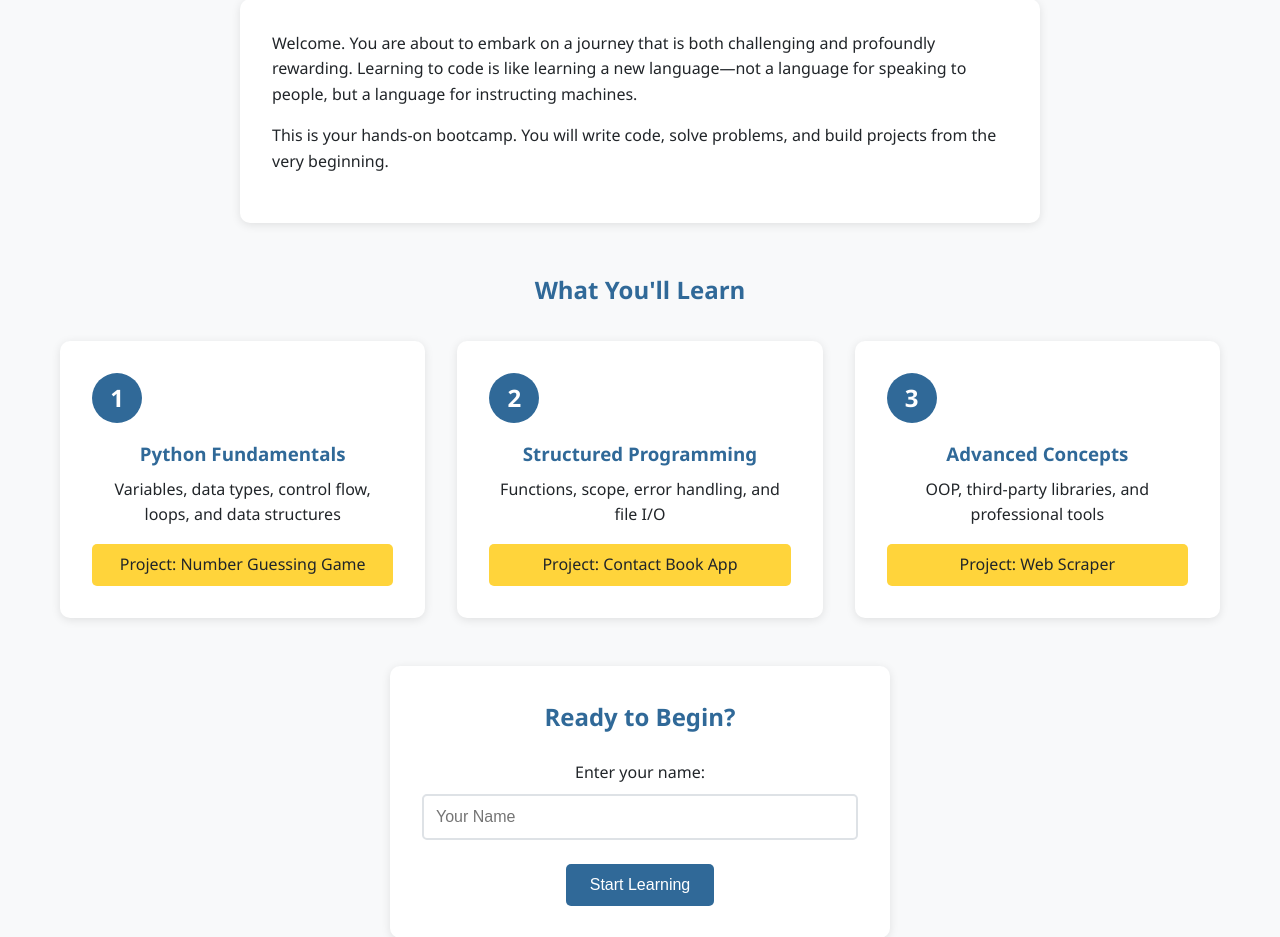
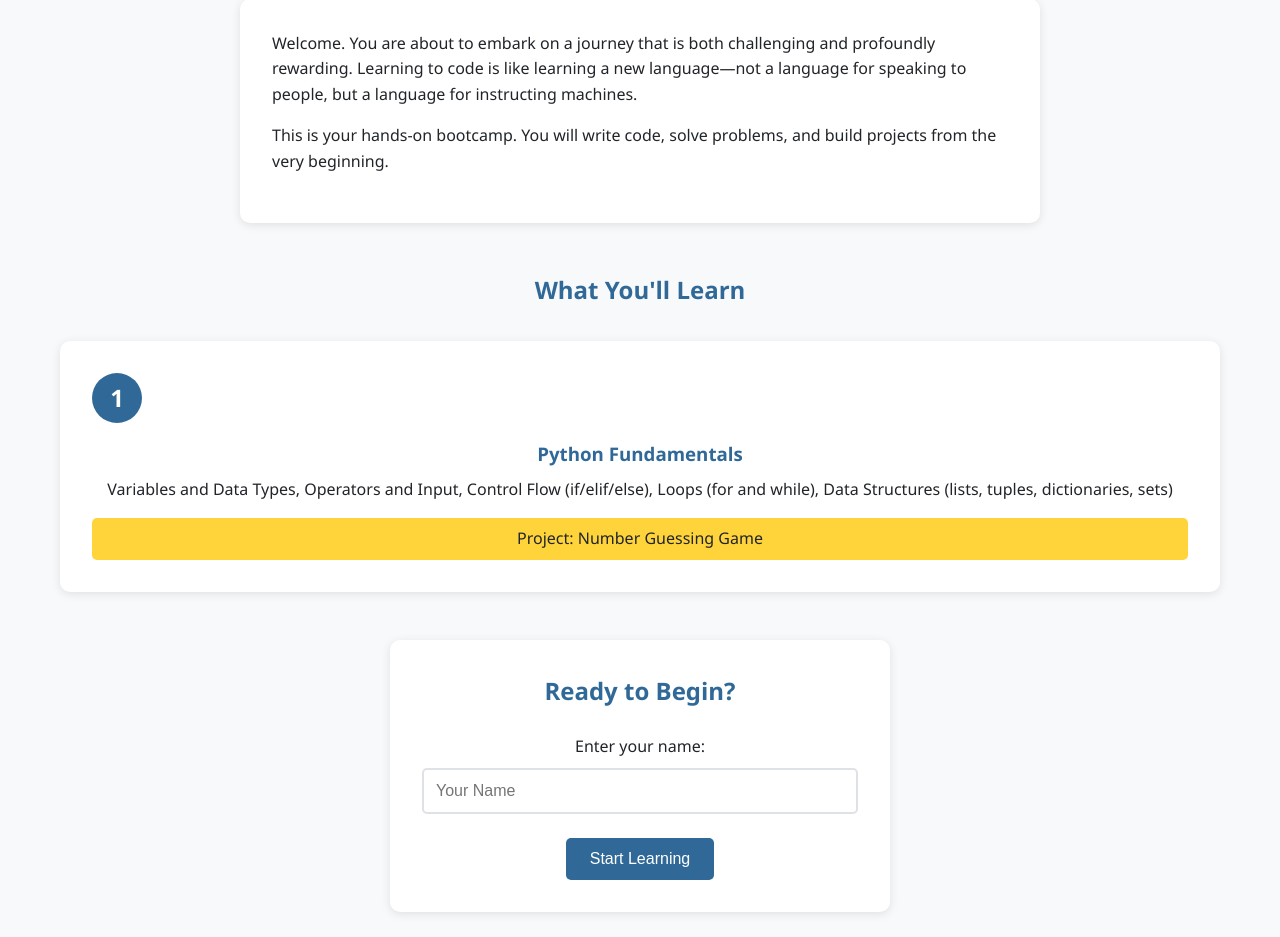
Before and after one commit to runeskretting/classroom, a Flask app: page / in a window 1280 px wide. Shown: the part 259-1196 px from the top of the page. Run offline with Flask 3, Linux system fonts and the light colour scheme.

Commit message:
will only show coming python class, and student is not allowed to proceed before current class is passed.

```diff
--- a/app.py
+++ b/app.py
@@ -242,7 +242,21 @@ def update_student_progress(student_name, updates):
 @app.route('/')
 def index():
     """Home page."""
-    return render_template('home.html')
+    # Check if student is logged in and get their current module
+    current_module_id = 1
+    student_name = session.get('student_name')
+
+    if student_name:
+        progress = get_student_progress(student_name)
+        current_module_id = progress['current_module']
+
+    # Get the current module data to display
+    current_module = MODULES[current_module_id]
+
+    return render_template('home.html',
+                         current_module=current_module,
+                         current_module_id=current_module_id,
+                         student_name=student_name)
 
 
 @app.route('/start', methods=['GET', 'POST'])
@@ -376,14 +390,21 @@ def submission(module_id):
             progress['modules'][module_id]['test_results'] = test_result
 
             if test_result['passed']:
-                # Unlock next module
-                if module_id < 3:
-                    progress['current_module'] = module_id + 1
-                    flash(f'Congratulations! Module {module_id} completed. Module {module_id + 1} unlocked!', 'success')
+                # Check if BOTH quiz and project are now passed
+                quiz_passed = progress['modules'][module_id]['quiz_passed']
+                project_passed = progress['modules'][module_id]['project_passed']
+
+                if quiz_passed and project_passed:
+                    # Unlock next module only when both requirements are met
+                    if module_id < 3:
+                        progress['current_module'] = module_id + 1
+                        flash(f'Congratulations! Module {module_id} completed. Module {module_id + 1} unlocked!', 'success')
+                    else:
+                        progress['completed'] = True
+                        progress['completed_at'] = datetime.now().isoformat()
+                        flash('Congratulations! You have completed all modules!', 'success')
                 else:
-                    progress['completed'] = True
-                    progress['completed_at'] = datetime.now().isoformat()
-                    flash('Congratulations! You have completed all modules!', 'success')
+                    flash(f'Project passed! Great work on the {MODULES[module_id]["project"]["name"]}!', 'success')
             else:
                 flash(f'Tests failed. Score: {test_result["score"]}. Please review and try again.', 'warning')
 
--- a/templates/home.html
+++ b/templates/home.html
@@ -17,27 +17,20 @@
     </div>
 
     <div class="modules-overview">
-        <h2>What You'll Learn</h2>
+        <h2>{% if student_name %}Your Current Class{% else %}What You'll Learn{% endif %}</h2>
         <div class="module-cards">
             <div class="module-card">
-                <div class="module-number">1</div>
-                <h3>Python Fundamentals</h3>
-                <p>Variables, data types, control flow, loops, and data structures</p>
-                <div class="project-tag">Project: Number Guessing Game</div>
-            </div>
-            <div class="module-card">
-                <div class="module-number">2</div>
-                <h3>Structured Programming</h3>
-                <p>Functions, scope, error handling, and file I/O</p>
-                <div class="project-tag">Project: Contact Book App</div>
-            </div>
-            <div class="module-card">
-                <div class="module-number">3</div>
-                <h3>Advanced Concepts</h3>
-                <p>OOP, third-party libraries, and professional tools</p>
-                <div class="project-tag">Project: Web Scraper</div>
+                <div class="module-number">{{ current_module_id }}</div>
+                <h3>{{ current_module.title.replace('Module ' + current_module_id|string + ': ', '') }}</h3>
+                <p>{{ current_module.topics|join(', ') }}</p>
+                <div class="project-tag">Project: {{ current_module.project.name }}</div>
             </div>
         </div>
+        {% if student_name %}
+        <div class="current-module-info">
+            <p class="info-text">Complete this module to unlock the next one. You can view your overall progress on the <a href="{{ url_for('progress_page') }}">Progress Dashboard</a>.</p>
+        </div>
+        {% endif %}
     </div>
 
     <div class="start-form">
```
Also changed, not shown: .claude/settings.local.json.
